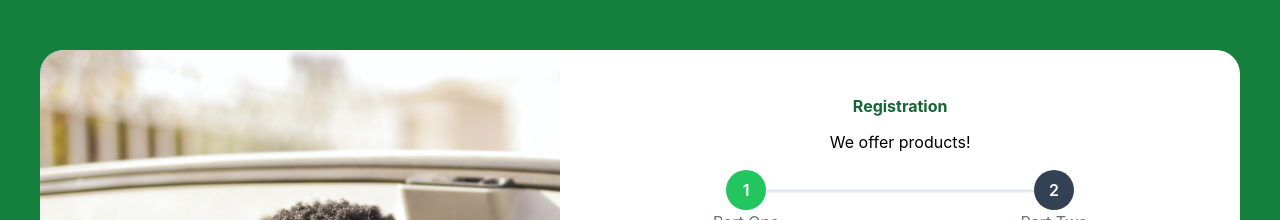
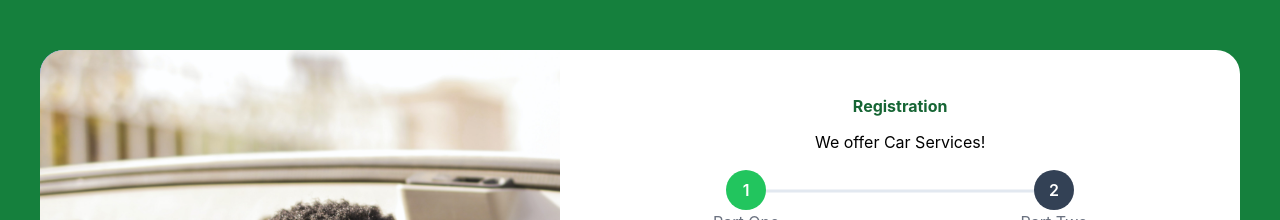
Before and after one commit to philipfbrs/registration-page, a React (Create React App) app: page / in a window 1280 px wide. Shown: the top 220 px of the page. Built offline with nearby package versions, Linux system fonts and the light colour scheme.

Commit message:
fix bug for registration

```diff
--- a/src/component/register/Main.js
+++ b/src/component/register/Main.js
@@ -189,7 +189,7 @@ export const Main = () => {
         <div className="flex flex-col justify-center items-center   mt-8 sm:mt-0">
           <h1 className="font-bold text-green-800 p-0 m-3">Registration</h1>
 
-          <h2>We offer products!</h2>
+          <h2>We offer Car Services!</h2>
           <div className="pt-4 pb-6 w-full">
             <Stepper
               steps={steps}
```
